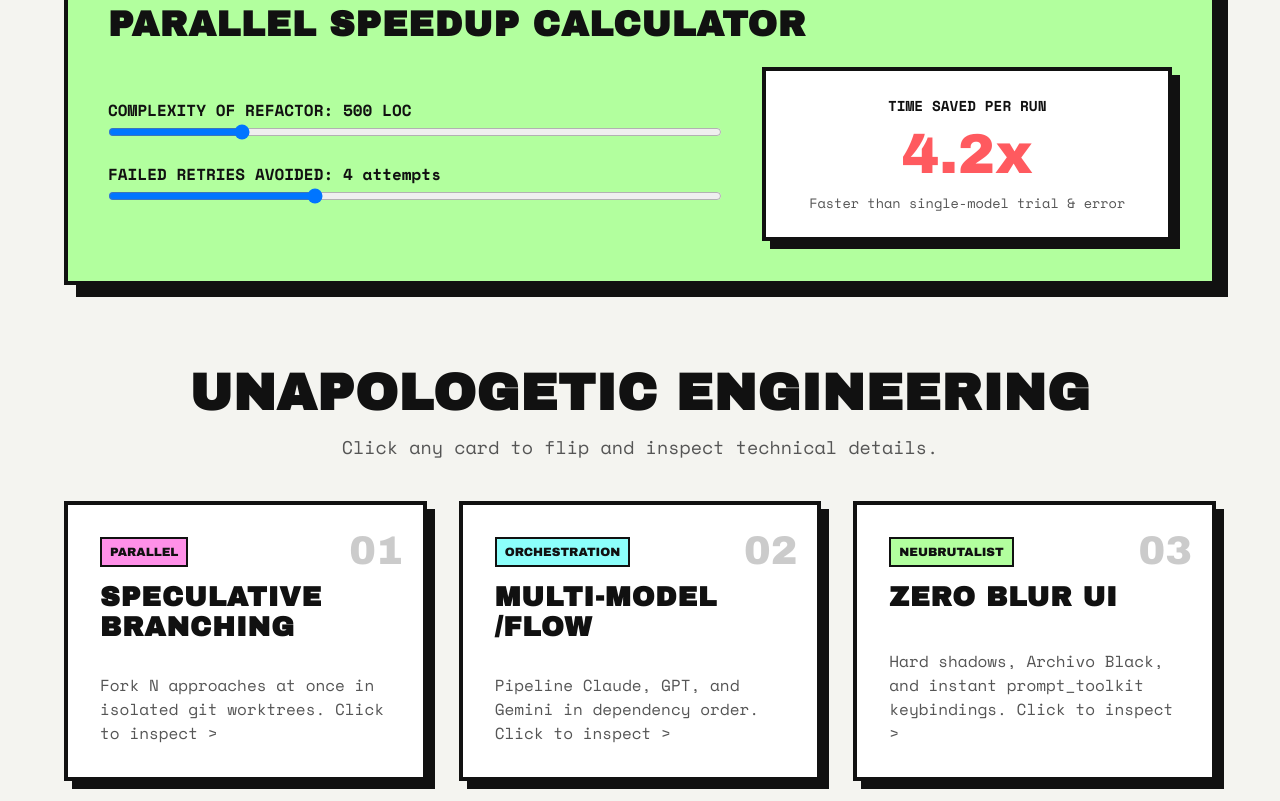
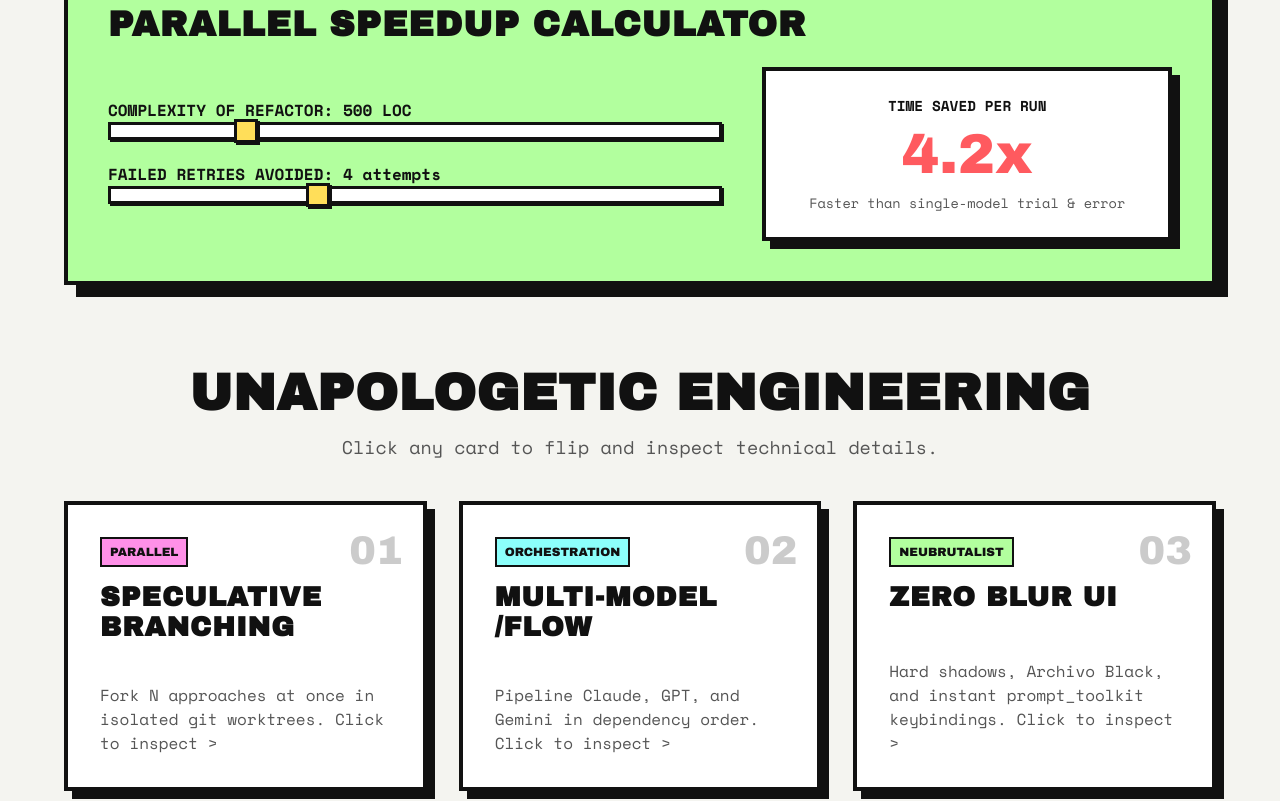
Before and after one commit to The-Masked-Bear/offset-terminal, a plain HTML site: page docs/index.html in a window 1280 px wide. Shown: the part 1713-2514 px from the top of the page. Drawn offline with nearby package versions, Linux system fonts and the light colour scheme.

Commit message:
docs: add full-section screenshots, mobile responsive polish, and visual audit fixes

```diff
--- a/docs/index.html
+++ b/docs/index.html
@@ -115,6 +115,37 @@
             overflow-wrap: break-word;
             word-break: break-word;
         }
+        /* Custom Neubrutalist Range Sliders */
+        input[type=range] {
+            -webkit-appearance: none;
+            appearance: none;
+            background: var(--surface);
+            border: var(--border);
+            height: 18px;
+            outline: none;
+            box-shadow: 2px 2px 0px var(--ink);
+        }
+        input[type=range]::-webkit-slider-thumb {
+            -webkit-appearance: none;
+            appearance: none;
+            width: 24px;
+            height: 24px;
+            background: var(--yellow);
+            border: 3px solid var(--ink);
+            cursor: pointer;
+            border-radius: 0;
+            box-shadow: 2px 2px 0px var(--ink);
+        }
+        input[type=range]::-moz-range-thumb {
+            width: 24px;
+            height: 24px;
+            background: var(--yellow);
+            border: 3px solid var(--ink);
+            cursor: pointer;
+            border-radius: 0;
+            box-shadow: 2px 2px 0px var(--ink);
+        }
+
 
         /* Particle Overlay Canvas */
         #particle-canvas {
@@ -461,10 +492,6 @@
             transition: transform 0.1s;
         }
 
-        .dot-circle:hover {
-            transform: scale(1.3);
-        }
-
         .terminal-title {
             font-family: 'Archivo Black', sans-serif;
             font-size: 0.85rem;
@@ -663,8 +690,12 @@
         }
 
         .feat-card-container {
-            height: 280px;
+            min-height: 290px;
+            height: 100%;
             cursor: pointer;
+        }
+        .plan-card .btn {
+            margin-top: auto;
         }
 
         .feat-card-inner {
```
Also changed, not shown: README.md, assets/hero-banner.png, assets/interactive-sandbox.png (added), assets/mobile-view.png (added), assets/simulator.png (added).
